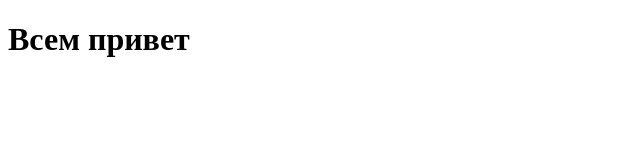
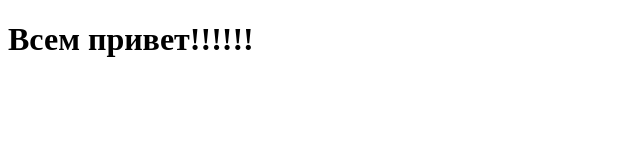
Before and after one commit to anna2003/myJS, a plain HTML site: page index.html in a window 1280 px wide. Shown: the whole page, without its empty margins (0-640 px from the left). Drawn offline with Linux system fonts and the light colour scheme.

Commit message:
second  commit - change index.html

```diff
--- a/index.html
+++ b/index.html
@@ -6,7 +6,7 @@
     <title>Document</title>
 </head>
 <body>
-    <h1>Всем привет</h1>
+    <h1>Всем привет!!!!!!</h1>
     <script src = "js/script.js"></script>
 </body>
 </html>
```
